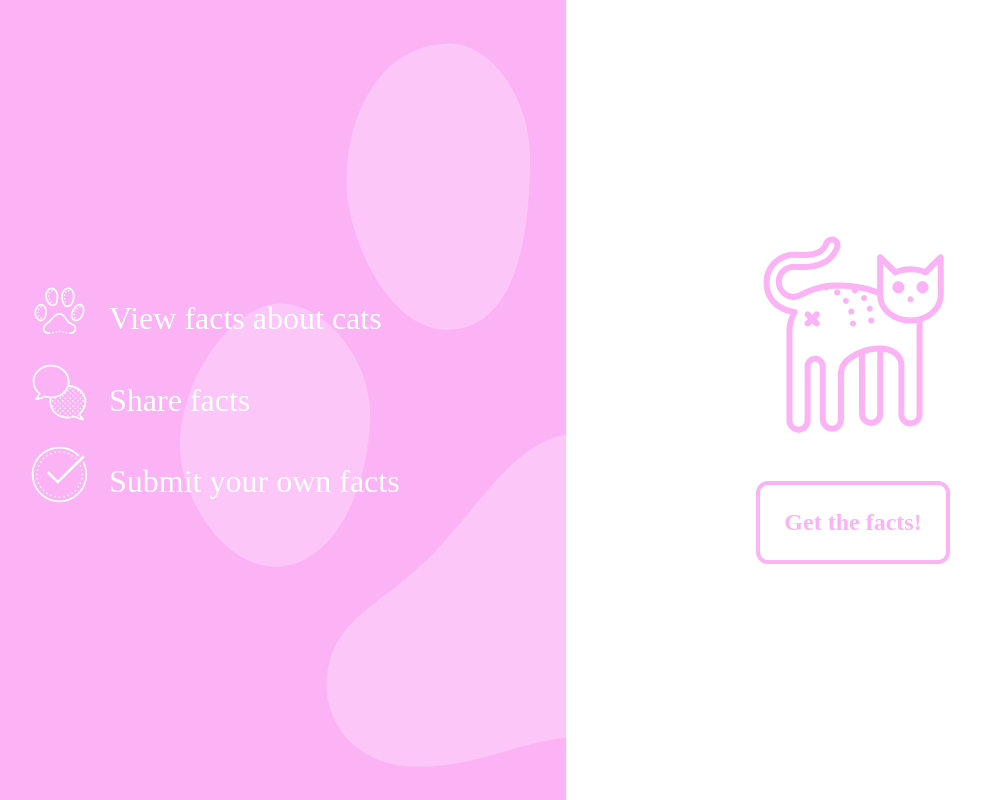
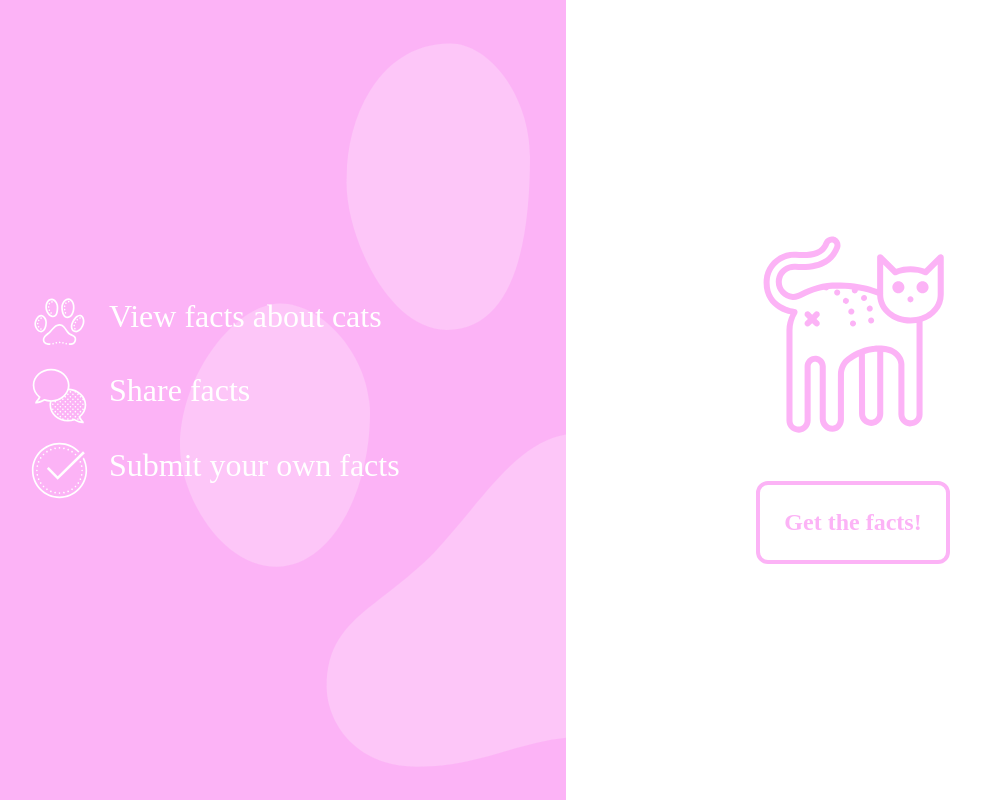
Before and after one commit to jerryaswell/catfactfriday-bkup, a Node server app: page / in a window 1280 px wide. Shown: the whole page, without its empty margins (140-1121 px from the left). Run offline with Node 20, Linux system fonts and the light colour scheme.

Commit message:
Tweak layout

```diff
--- a/public/stylesheets/components.css
+++ b/public/stylesheets/components.css
@@ -12,9 +12,9 @@
   margin: 1.5em 0 1.5em .5em;
 }
 
-/* Extra-Small devices (376px and up) */
-@media (min-width: 376px) {
+/* Extra-Small devices */
+@media (min-width: 381px) {
   .blurb-text {
-    margin: .7em 0 .7em .5em;
+    margin: .3em 0 .3em .5em;
   }
 }
```
Also changed, not shown: public/stylesheets/landing-layout.css (+6 -6 lines).
